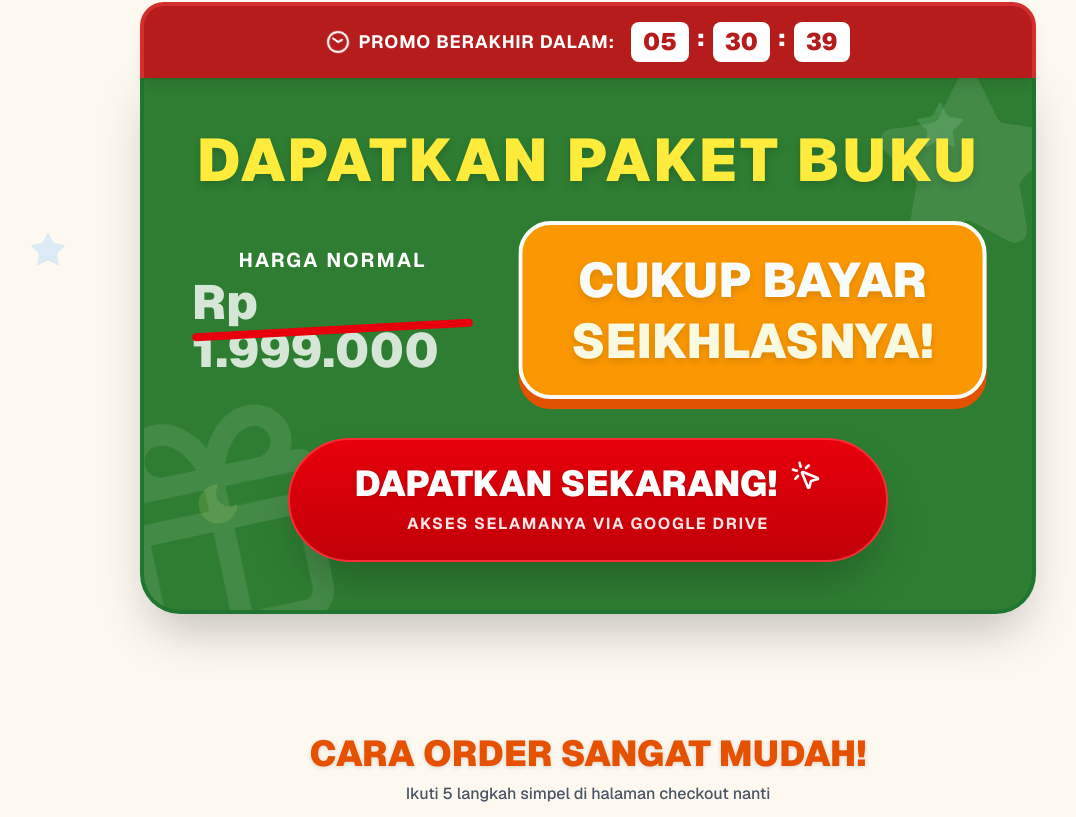
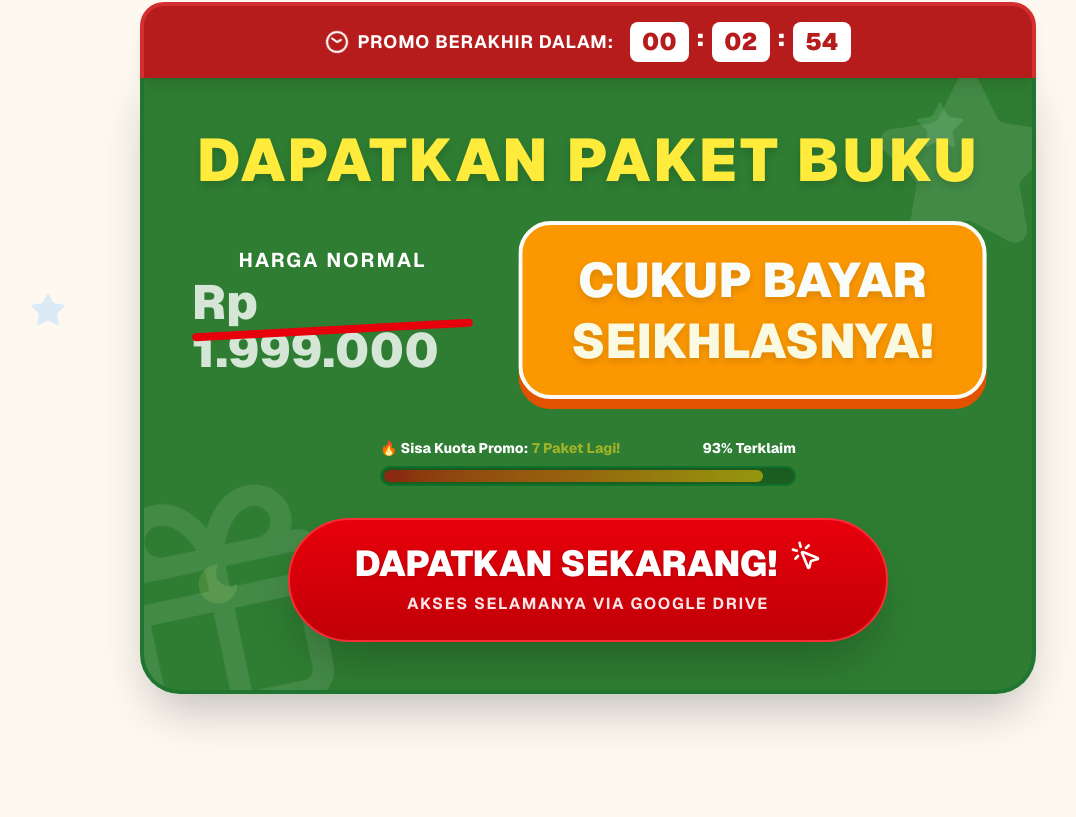
Before and after one commit to kerak-pluto/buku-anak, a Next.js app: page / in a window 1280 px wide. Shown: the part 4337-5154 px from the top of the page, without its empty margins (52-1128 px from the left). Built offline with nearby package versions, Linux system fonts and the light colour scheme.

Commit message:
feat: set countdown to 3 minutes and add scarcity quota progress bar

```diff
--- a/app/page.tsx
+++ b/app/page.tsx
@@ -77,7 +77,7 @@ const booksData = [
 
 const App = () => {
   // --- STATE UNTUK COUNTDOWN & NOTIFIKASI ---
-  const [timeLeft, setTimeLeft] = useState(3600 * 5 + 1800 + 45); // 5 Jam 30 Menit 45 Detik
+  const [timeLeft, setTimeLeft] = useState(180); // 3 Menit
   const [notifIndex, setNotifIndex] = useState(0);
   const [showNotif, setShowNotif] = useState(false);
   const [currentSlide, setCurrentSlide] = useState(0);
@@ -567,6 +567,20 @@ const App = () => {
                 </div>
               </div>
 
+              {/* Progress Bar Kuota */}
+              <div className="w-full max-w-md mb-8 px-4 flex flex-col items-center">
+                <div className="flex justify-between w-full text-xs sm:text-sm font-extrabold text-white mb-2">
+                  <span className="flex items-center gap-1">🔥 Sisa Kuota Promo: <span className="text-yellow-300 animate-pulse">7 Paket Lagi!</span></span>
+                  <span>93% Terklaim</span>
+                </div>
+                <div className="w-full bg-[#1B5E20] border-2 border-green-700/50 rounded-full h-5 p-0.5 overflow-hidden shadow-inner">
+                  <div
+                    className="bg-linear-to-r from-red-600 via-orange-500 to-yellow-400 h-full rounded-full animate-pulse transition-all duration-1000"
+                    style={{ width: '93%' }}
+                  />
+                </div>
+              </div>
+
               {/* FINAL CTA BUTTON */}
               <button onClick={() => handleCheckout('Purchase', 5000)} className="group relative bg-linear-to-b from-red-600 to-red-700 hover:from-red-700 hover:to-red-800 text-white rounded-full px-6 md:px-16 py-4 md:py-6 shadow-2xl transform transition hover:scale-105 active:scale-95 w-full md:w-auto flex flex-col items-center justify-center gap-2 hover-jiggle border-2 border-red-500">
                 <div className="flex items-center gap-3">
```
